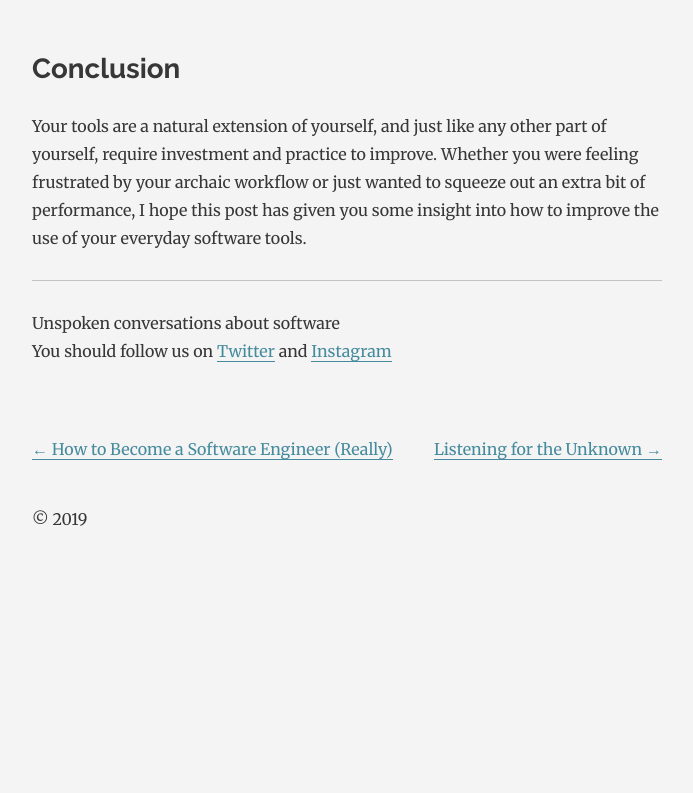
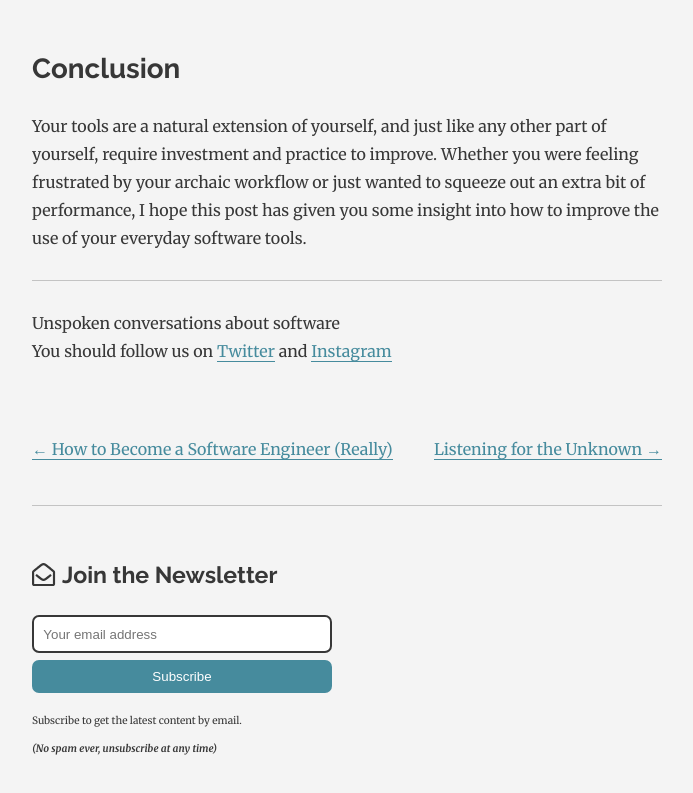
Before and after one commit to Maushundb/bmusings, a Gatsby site: page /4-ways-to-improve-your-tools/ in a window 1280 px wide. Shown: the part 3021-3814 px from the top of the page, without its empty margins (293-986 px from the left). Before the commit the page ends 3596 px from the top, so only its background shows below. Built offline with nearby package versions, Linux system fonts and the light colour scheme; Gatsby itself is replaced by a stand-in of ours; some packages are replaced by stand-ins of ours.

Commit message:
Add newletter

```diff
--- a/content/blog/how-to-become-a-swe/index.md
+++ b/content/blog/how-to-become-a-swe/index.md
@@ -2,7 +2,7 @@
 title: 'How to Become a Software Engineer (Really)'
 date: '2019-04-01T09:00'
 spoiler: 'A definitive guide to changing careers and landing a job as a software engineer.'
-keywords: 'software, engineer, how, to, guide, framework'
+keywords: 'software, engineer, developer, how to guide, step by step, framework'
 ---
 
 Softwaring engineers are both highly sought after and highly compensated. By 2026,
--- a/package.json
+++ b/package.json
@@ -5,6 +5,11 @@
   "version": "0.1.0",
   "author": "Brandon Maushund <maushundb@gmail.com>",
   "dependencies": {
+    "@fortawesome/fontawesome-svg-core": "^1.2.17",
+    "@fortawesome/free-brands-svg-icons": "^5.8.1",
+    "@fortawesome/free-regular-svg-icons": "^5.8.1",
+    "@fortawesome/free-solid-svg-icons": "^5.8.1",
+    "@fortawesome/react-fontawesome": "^0.1.4",
     "babel-plugin-styled-components": "^1.10.0",
     "gatsby": "^2.1.11",
     "gatsby-image": "^2.0.29",
--- a/src/components/layout.js
+++ b/src/components/layout.js
@@ -1,5 +1,6 @@
 import React from 'react';
 import { Link } from 'gatsby';
+import Newsletter from '../components/newsletter';
 
 import { rhythm, scale } from '../utils/typography';
 
@@ -54,7 +55,9 @@ const Layout = ({ location, title, children }) => (
       )}
     </header>
     <main>{children}</main>
-    <footer>© {new Date().getFullYear()}</footer>
+    <footer>
+      <Newsletter />
+    </footer>
   </div>
 );
 
--- /dev/null
+++ b/src/components/newsletter.jsx
@@ -0,0 +1,89 @@
+import * as React from 'react';
+import styled from 'styled-components';
+import { faEnvelopeOpen } from '@fortawesome/free-regular-svg-icons';
+import { FontAwesomeIcon } from '@fortawesome/react-fontawesome';
+
+import { rhythm, scale } from '../utils/typography';
+
+import { NEWSLETTER_URL } from '../constants';
+
+const Form = styled.form`
+  width: 300px;
+  margin: 0;
+`;
+
+const Icon = styled(FontAwesomeIcon)`
+  margin-right: ${rhythm(1 / 4)};
+`;
+
+const EmailInput = styled.input`
+  display: block;
+  width: 100%;
+  padding: ${rhythm(1 / 3)};
+  margin: ${rhythm(1 / 4)} 0;
+  border-radius: ${rhythm(1 / 4)};
+  border: 2px solid #373737;
+  transition: border-color 200ms ease;
+
+  &:hover {
+    cursor: pointer;
+  }
+  &:focus {
+    border: 2px solid #468b9d;
+    outline: none;
+  }
+`;
+
+const Subscribe = styled.input`
+  display: block;
+  width: 100%;
+  padding: ${rhythm(1 / 3)};
+  margin: 0 0 ${rhythm(1 / 2)};
+  border-radius: ${rhythm(1 / 4)};
+  border: none;
+  color: white;
+  background-color: #468b9d;
+  transition: background-color 200ms ease;
+
+  &:hover {
+    cursor: pointer;
+  }
+`;
+
+const Subtext = styled.p`
+  margin: 0px auto;
+  ${scale(-1 / 2)}
+`;
+
+const Newsletter = () => (
+  <Form
+    action={NEWSLETTER_URL}
+    method="post"
+    target="popupwindow"
+    onSubmit={() => {
+      console.log(NEWSLETTER_URL);
+      window.open(NEWSLETTER_URL, 'popupwindow', 'scrollbars=yes,width=800,height=600');
+      return true;
+    }}
+  >
+    <h3>
+      <Icon icon={faEnvelopeOpen}> Join the Newsletter. </Icon>
+      Join the Newsletter
+    </h3>
+    <EmailInput
+      type="text"
+      name="email"
+      placeholder="Your email address"
+      aria-label="Your email address"
+    />
+    <input type="hidden" value="1" name="embed" />
+    <Subscribe type="submit" value="Subscribe" />
+    <Subtext>
+      Subscribe to get the latest content by email.
+      <br />
+      <em>(No spam ever, unsubscribe at any time)</em>
+    </Subtext>
+  </Form>
+);
+
+export default Newsletter;
--- /dev/null
+++ b/src/constants/index.js
@@ -0,0 +1 @@
+export const NEWSLETTER_URL = 'https://tinyletter.com/bmusings';
--- a/src/templates/blog-post.js
+++ b/src/templates/blog-post.js
@@ -62,6 +62,11 @@ const BlogPostTemplate = props => {
           )}
         </li>
       </ul>
+      <hr
+        style={{
+          marginBottom: rhythm(1),
+        }}
+      />
     </Layout>
   );
 };
```
Also changed, not shown: 1 other file.
